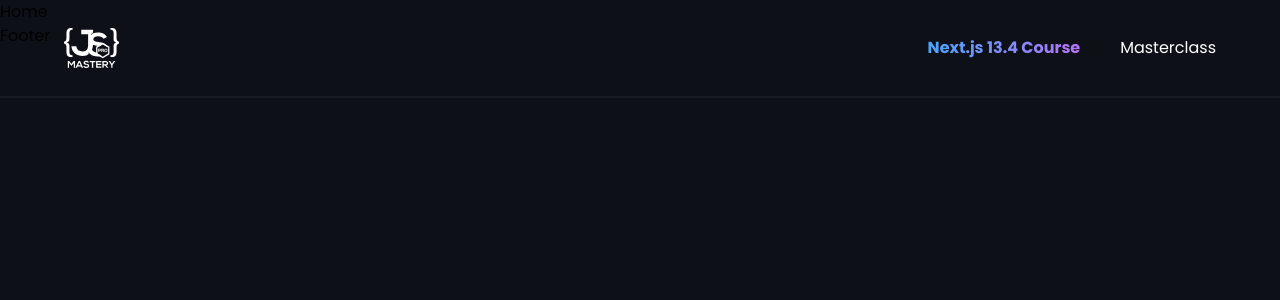
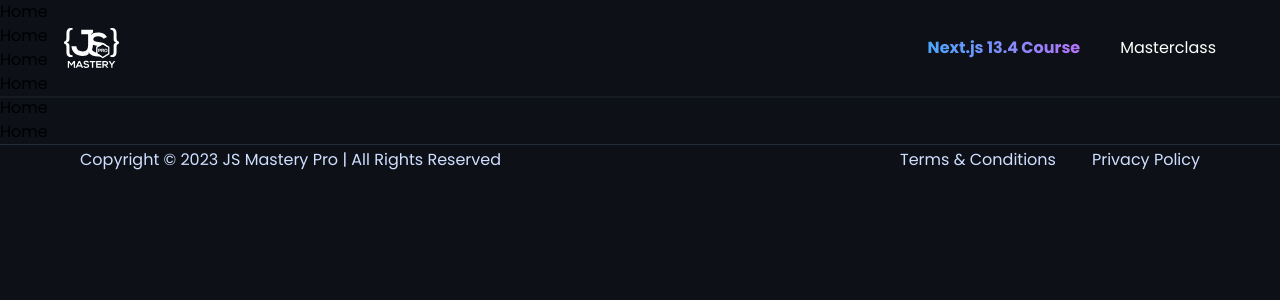
Before and after one commit to sstecnologiainformacao/fast-load-page, a Next.js app: page / in a window 1280 px wide. Shown: the top 300 px of the page. Built offline with nearby package versions, Linux system fonts and the light colour scheme.

Commit message:
add the footer of the app

```diff
--- a/app/(root)/(home)/page.tsx
+++ b/app/(root)/(home)/page.tsx
@@ -1,9 +1,16 @@
-import React from 'react'
+import React from 'react';
 
-const page = () => {
+const Page = () => {
   return (
-    <div>Home</div>
-  )
-}
+    <div>
+      <h1>Home</h1>
+      <h1>Home</h1>
+      <h1>Home</h1>
+      <h1>Home</h1>
+      <h1>Home</h1>
+      <h1>Home</h1>
+    </div>
+  );
+};
 
-export default page
+export default Page;
--- a/components/Footer.tsx
+++ b/components/Footer.tsx
@@ -1,9 +1,17 @@
-import React from 'react'
+import Link from 'next/link';
 
 const Footer = () => {
   return (
-    <div>Footer</div>
+    <footer className='text-white-800 flex-between body-text w-full gap-y-10 border-t border-black-400 bg-black-100 px-20 py-1 max-md:flex-col'>
+      <p>
+        Copyright © 2023 JS Mastery Pro | All Rights Reserved
+      </p>
+      <div className='flex gap-x-9'>
+        <Link href='/terms-of-use'>Terms & Conditions</Link>
+        <Link href='/privacy-policy'>Privacy Policy</Link>
+      </div>
+    </footer>
   )
-}
+};
 
-export default Footer
+export default Footer;
```
